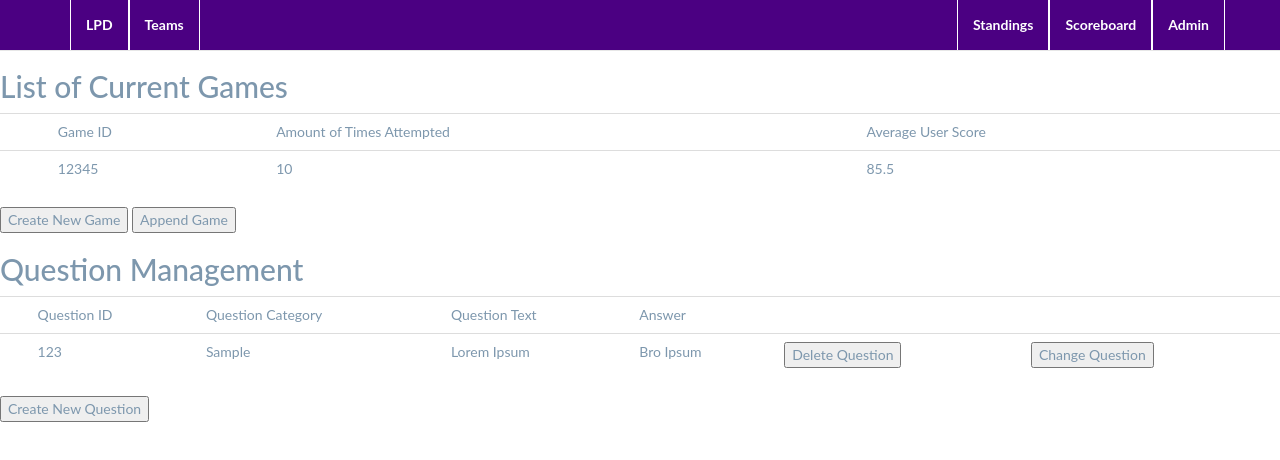
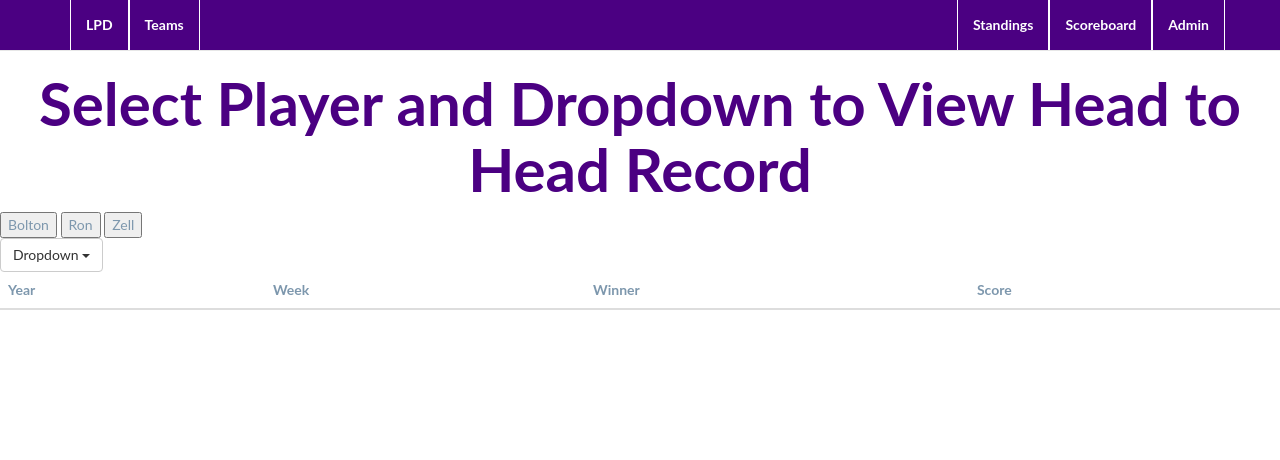
Before and after one commit to kleinronmich/lpd, a plain HTML site: page scores.html in a window 1280 px wide. Drawn offline with nearby package versions, Linux system fonts and the light colour scheme.

Commit message:
Reset Code
Changed to FF, Select Player to See H2H

```diff
--- a/scores.html
+++ b/scores.html
@@ -30,44 +30,41 @@
             </div>
         </div>
     </nav>
-    <h2>List of Current Games</h2>
-    <table class = "table">
-        <th>
-            <td>Game ID</td>
-            <td>Amount of Times Attempted</td>
-            <td>Average User Score</td>
-        </th>
-        <tr>
-            <td></td>
-            <td>12345</td>
-            <td>10</td>
-            <td>85.5</td>
-        </tr>
-    </table>
-    <button>Create New Game</button>
-                <button>Append Game</button>
-                <!--Interactive Table - Select Line for button change - form input?-->
-                <h2>Question Management</h2>
-                <table class="table">
-                    <th>
-                        <td>Question ID</td>
-                        <td>Question Category</td>
-                        <td>Question Text</td>
-                        <td>Answer</td>
-                        <td></td>
-                        <td></td>
-                    </th>
-                    <tr>
-                        <td></td>
-                        <td>123</td>
-                        <td>Sample</td>
-                        <td>Lorem Ipsum</td>
-                        <td>Bro Ipsum</td>
-                        <td><button>Delete Question</button></td>
-                        <td><button>Change Question</button></td>
-                    </tr>
-                </table>
-                <button>Create New Question</button>
+
+    <h1>Select Player and Dropdown to View Head to Head Record</h1>
+    <div>
+        <button id="bolton" type="button">Bolton</button>
+                <button id="ron" type="button">Ron</button>
+                <button id="zell" type="button">Zell</button>
+            </div>
+
+            <div class="dropdown">
+                <button class="btn btn-default dropdown-toggle" type="button" id="dropdownMenu1" data-toggle="dropdown" aria-haspopup="true" aria-expanded="true">
+                  Dropdown
+                  <span class="caret"></span>
+                </button>
+                <ul class="dropdown-menu" aria-labelledby="dropdownMenu1">
+                    <li><a href="#">Action</a></li>
+                    <li><a href="#">Another action</a></li>
+                    <li><a href="#">Something else here</a></li>
+                    <li role="separator" class="divider"></li>
+                    <li><a href="#">Separated link</a></li>
+                </ul>
+            </div>
+
+            <table class="table">
+                <thead>
+                    <th scope="col">Year</th>
+                    <th scope="col">Week</th>
+                    <th scope="col">Winner</th>
+                    <th scope="col">Score</th>
+                </thead>
+
+            </table>
+
+
+
+
 </body>
 
 </html>
```
